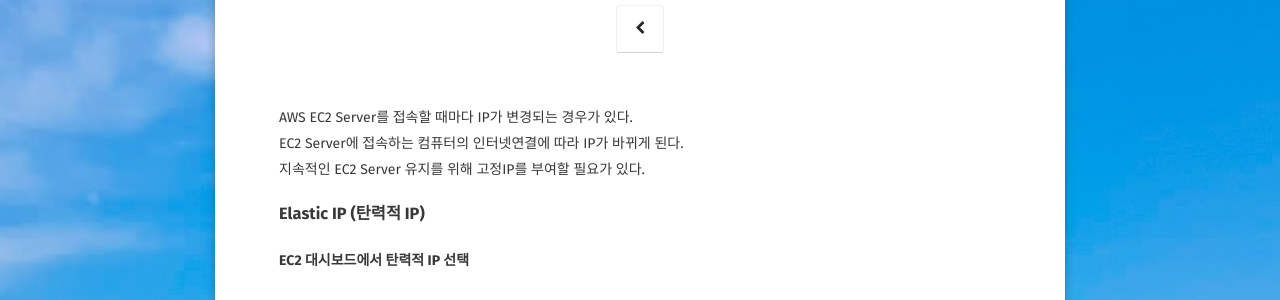
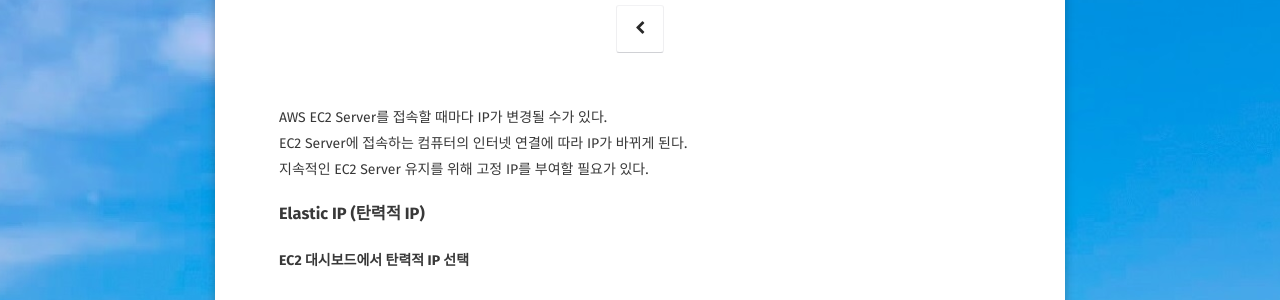
Before and after one commit to kangyechan/kangyechan.github.io, a Jekyll site: the page built from _posts/post/2019-01-06-aws-ec2-server-elastic.md, in a window 1280 px wide and 1400 px high. Shown: the part 265-565 px from the top of the window. Built offline with Jekyll 4.4.1, drawn with Linux system fonts in a browser that asks for light colours; some web fonts are replaced; some of the changed text lies outside the part shown.

Commit message:
Update 2019-01-06-aws-ec2-server-elastic.md

```diff
--- a/_posts/post/2019-01-06-aws-ec2-server-elastic.md
+++ b/_posts/post/2019-01-06-aws-ec2-server-elastic.md
@@ -7,9 +7,9 @@ tags: [AWS, EC2, ElasticIP, Server]
 comments: false
 ---
 
-AWS EC2 Server를 접속할 때마다 IP가 변경되는 경우가 있다.
-EC2 Server에 접속하는 컴퓨터의 인터넷연결에 따라 IP가 바뀌게 된다.
-지속적인 EC2 Server 유지를 위해 고정IP를 부여할 필요가 있다.
+AWS EC2 Server를 접속할 때마다 IP가 변경될 수가 있다.
+EC2 Server에 접속하는 컴퓨터의 인터넷 연결에 따라 IP가 바뀌게 된다.
+지속적인 EC2 Server 유지를 위해 고정 IP를 부여할 필요가 있다.
 
 ### Elastic IP (탄력적 IP)
 
@@ -35,7 +35,7 @@ EC2 Server에 접속하는 컴퓨터의 인터넷연결에 따라 IP가 바뀌
 
 #### 주소와 자신의 인스턴스 연결
 
-인스턴스에 구동중인 인스턴스를 선택한다.
+인스턴스에 구동 중인 인스턴스를 선택한다.
 
 <figure>
 	<a href="{{site.url}}/assets/img/post/ec2_elastic/ip_5.JPG"><img src="{{site.url}}/assets/img/post/ec2_elastic/ip_5.JPG"></a>
@@ -51,7 +51,7 @@ EC2 대시보드 인스턴스 항목에서 탄력적 IP (Elastic IP)가 연결
 
 ## 중요
 
-EC2 Elastic IP를 할당하고 구동중인 인스턴스와 연결하지 않으면 과금이 발생한다.
-"주소 할당해줬더니 안써? 괘씸하군"의 느낌이랄까.
-EC2 인스턴스를 사용하고 삭제할때 Elastic IP(탄력적 IP)를 별도로 삭제해 주지 않으면
+EC2 Elastic IP를 할당하고 구동 중인 인스턴스와 연결하지 않으면 과금이 발생한다.
+"주소 할당해줬더니 안 써? 괘씸하군"의 느낌이랄까.
+EC2 인스턴스를 사용하고 삭제할 때 Elastic IP(탄력적 IP)를 별도로 삭제해 주지 않으면
 연결되지 않은 상태로 있기 때문에 과금이 발생할 수 있다.
```
